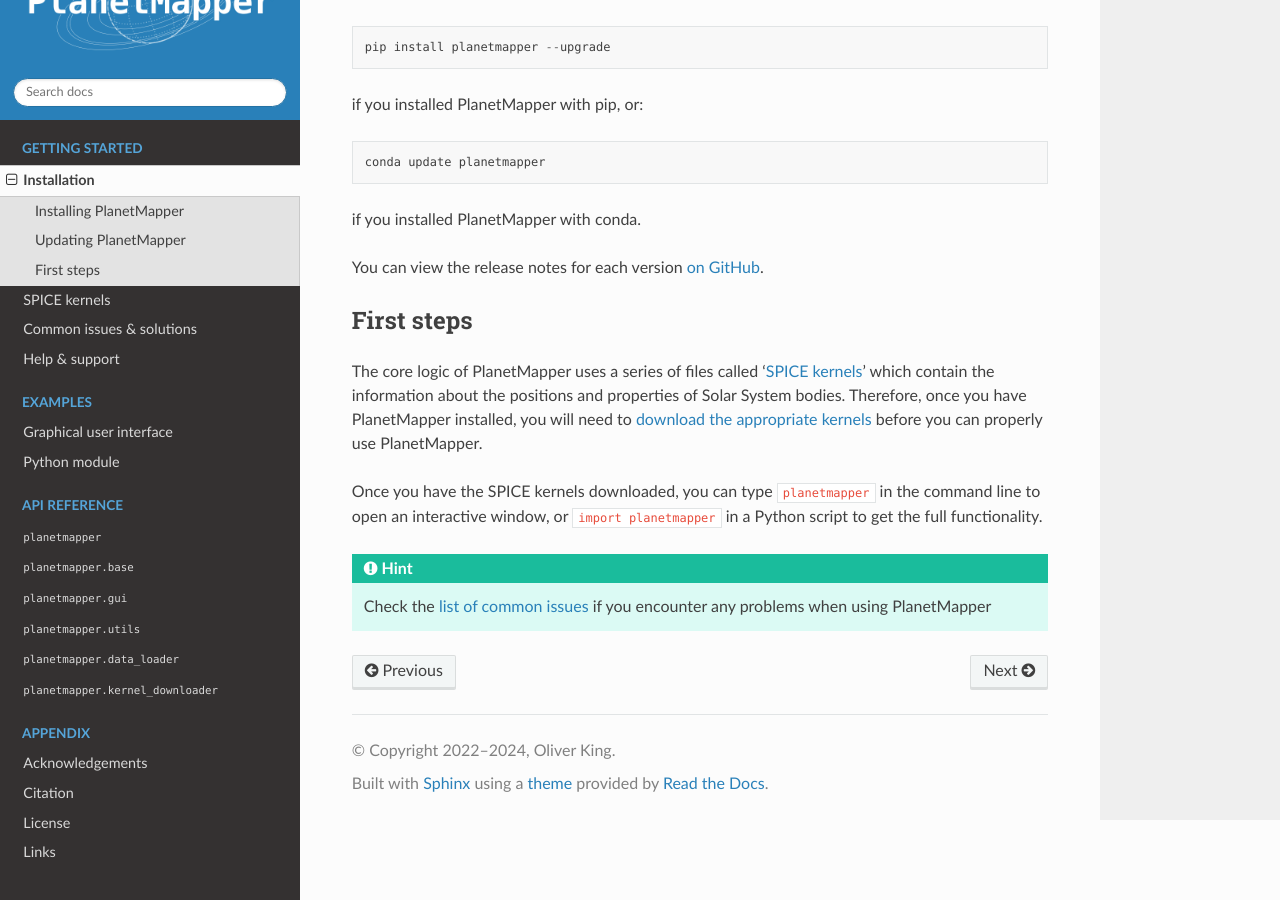
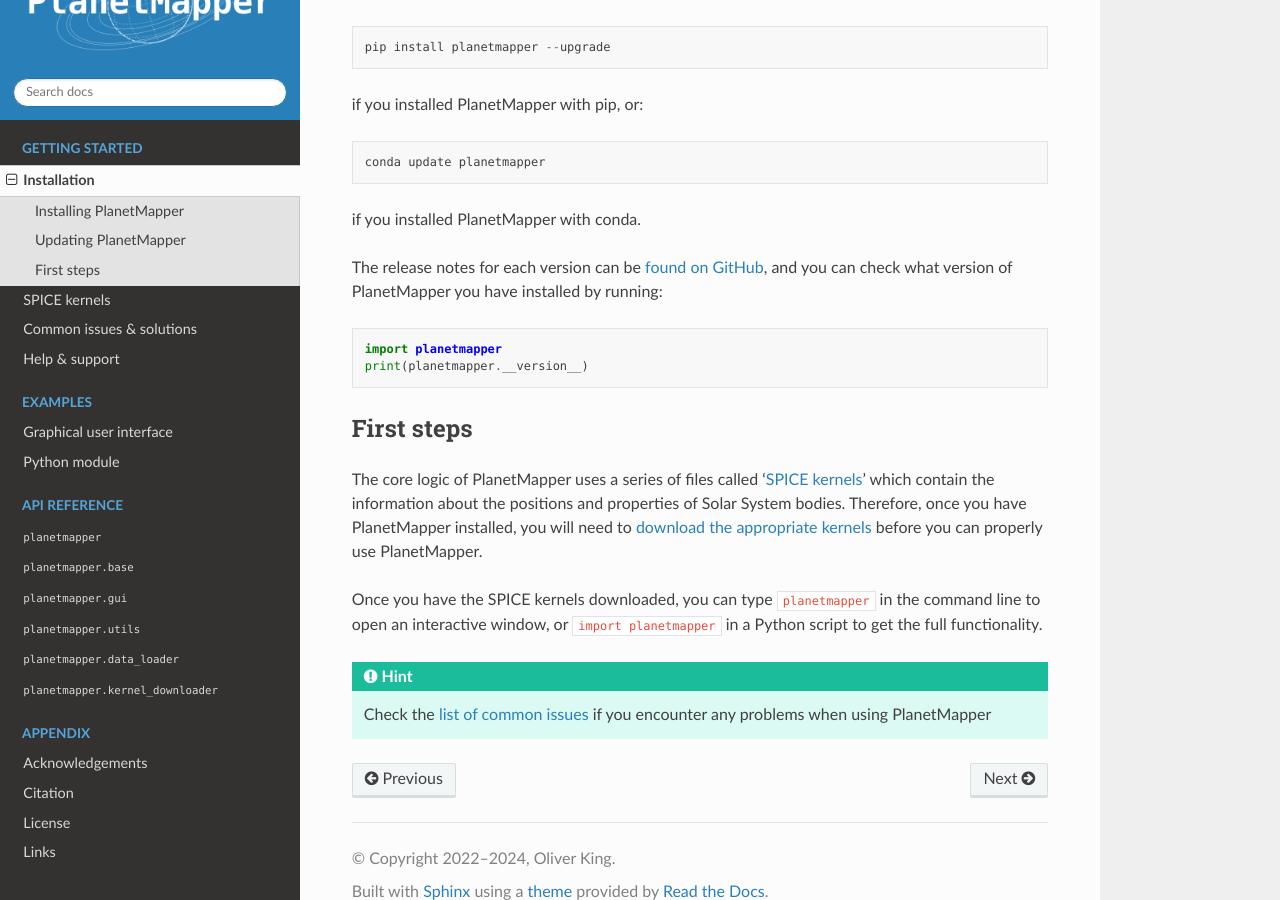
Before and after one commit to ortk95/planetmapper, a Sphinx documentation site: the page built from docs/installation.rst, in a window 1280 px wide and 900 px high, scrolled down 619 px. Built offline with Sphinx 7.4.7 and the Read the Docs theme 2.0.0, drawn with Linux system fonts in a browser that asks for light colours; the version number could not be read and is left out.

Commit message:
Documentation improvements

```diff
--- a/docs/common_issues.rst
+++ b/docs/common_issues.rst
@@ -3,8 +3,8 @@
 Common issues & solutions
 *************************
 
-.. note::
-    If you find any bugs or errors that you cannot solve, please :ref:`get in touch <help>`!`
+.. hint::
+    If you find any issues that you cannot solve, please :ref:`get in touch through our help pages <help>`!
 
 
 General solutions
--- a/docs/installation.rst
+++ b/docs/installation.rst
@@ -30,7 +30,10 @@
 
 if you installed PlanetMapper with conda.
 
-You can view the release notes for each version `on GitHub <https://github.com/ortk95/planetmapper/releases>`__.
+The release notes for each version can be `found on GitHub <https://github.com/ortk95/planetmapper/releases>`__, and you can check what version of PlanetMapper you have installed by running: ::
+
+    import planetmapper
+    print(planetmapper.__version__)
 
 First steps
 ===========
```
Also changed, not shown: .github/pull_request_template.md.
